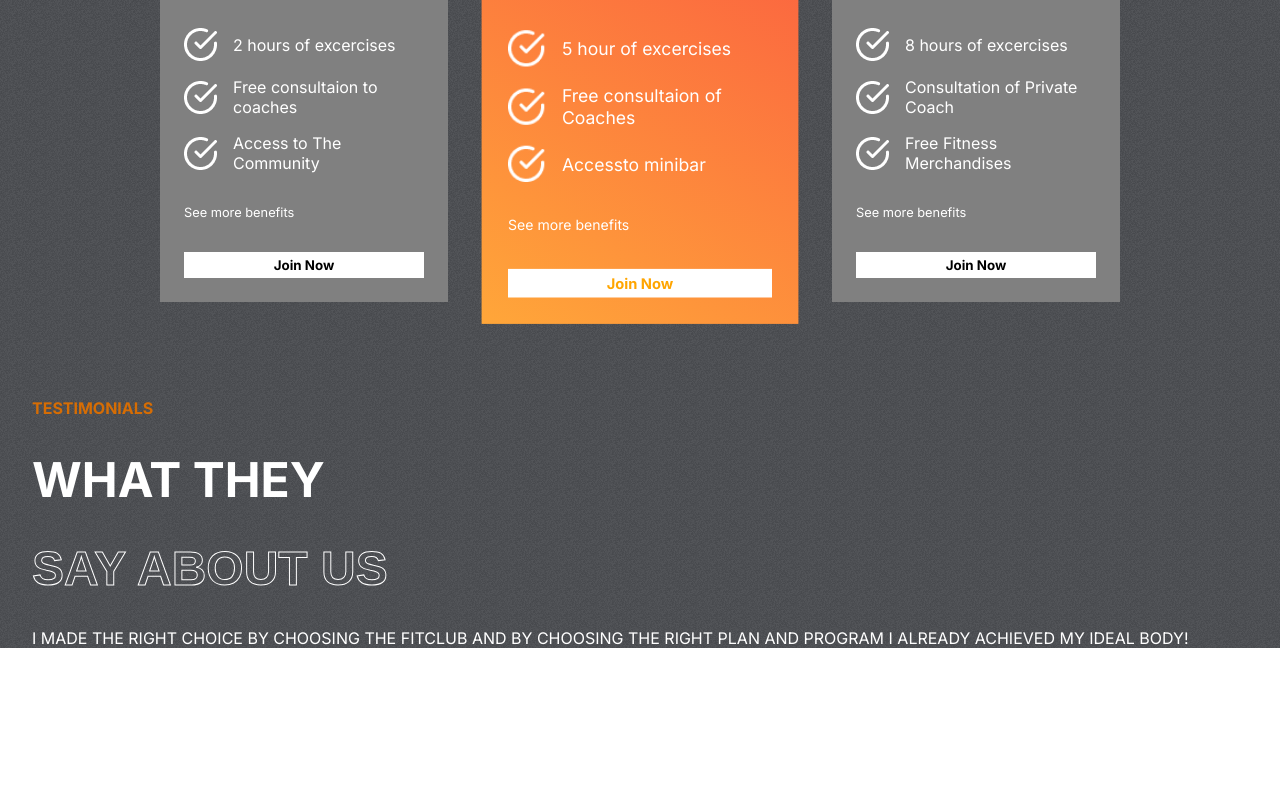
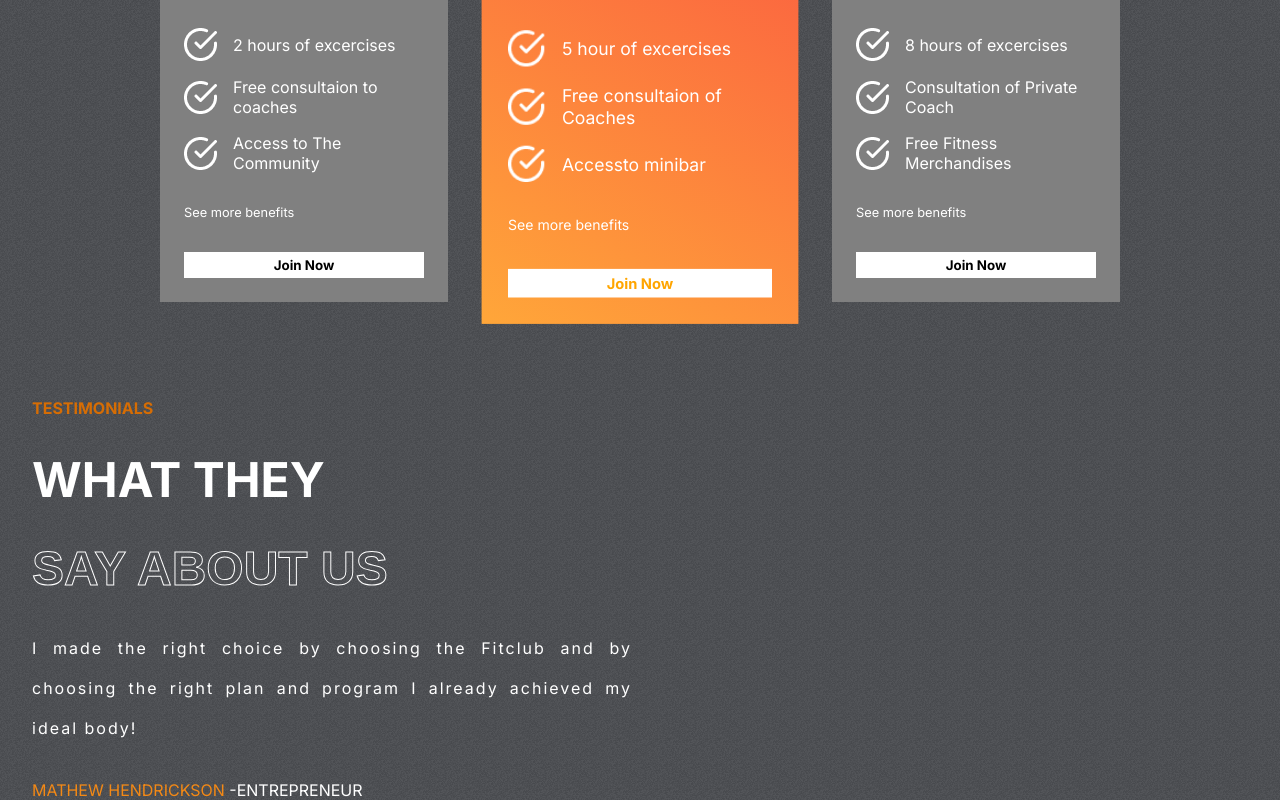
Before and after one commit to Sisanda0/Sisanda0, a React (Create React App) app in the folder Downloads/FitClub-Starter-d82a075a4e478e1ece2ecbc6aae57d7eeb496dbf/: page / in a window 1280 px wide. Shown: the part 2196-2996 px from the top of the page. Before the commit the page ends 2844 px from the top, so only its background shows below. Built offline with nearby package versions, Linux system fonts and the light colour scheme.

Commit message:
Added content of testimoials

```diff
--- a/Downloads/FitClub-Starter-d82a075a4e478e1ece2ecbc6aae57d7eeb496dbf/src/assets/Testimonials/Testimonials.css
+++ b/Downloads/FitClub-Starter-d82a075a4e478e1ece2ecbc6aae57d7eeb496dbf/src/assets/Testimonials/Testimonials.css
@@ -1,4 +1,5 @@
 .Testimonials{
+
     display: flex;
     gap:1rem;
     padding: 0 2rem;
@@ -6,6 +7,7 @@
 }
 
 .left-t{
+
     display:flex;
     flex:1 1;
     gap:2rem;
@@ -15,11 +17,25 @@
 }
 
 .left-t>:nth-child(1){
+
     color:rgb(214, 109, 4);
     font-weight:bold;
 }
 .left-t>:nth-child(2),
 .left-t>:nth-child(3){
+
     font-weight:bold;
     font-size:3rem;
 }
+
+.left-t>:nth-child(4){
+   text-transform: none;
+   text-align: justify;
+   letter-spacing: 2px;
+   line-height: 40px;
+}
+
+.right-t{
+    flex: 1;
+    position: relative;
+}
--- a/Downloads/FitClub-Starter-d82a075a4e478e1ece2ecbc6aae57d7eeb496dbf/src/assets/Testimonials/Testimonials.jsx
+++ b/Downloads/FitClub-Starter-d82a075a4e478e1ece2ecbc6aae57d7eeb496dbf/src/assets/Testimonials/Testimonials.jsx
@@ -1,7 +1,11 @@
-import React from 'react';
+import React, { useState } from 'react';
 import './Testimonials.css';
 import {testimonialsData} from "../../data/testimonialsData";
 const Testimonials = ()=>{
+
+    const [selected, setSelected]=useState(0);
+    const tLength= testimonialsData.length;
+
     return (
         <div className="Testimonials">
             <div className="left-t">
@@ -9,7 +13,13 @@
                <span>What they </span>
                <span className="stroke-text">say about us</span>
                <span>
-                   {testimonialsData[0].review}
+                   {testimonialsData[selected].review}
+               </span>
+               <span>
+                  <span style={{color: 'var(--orange)'}}>
+                    {testimonialsData[selected].name}
+                  </span>{" "}
+                  -{testimonialsData[selected].status}
                </span>
             </div>
             <div className="right-t"></div>
```
